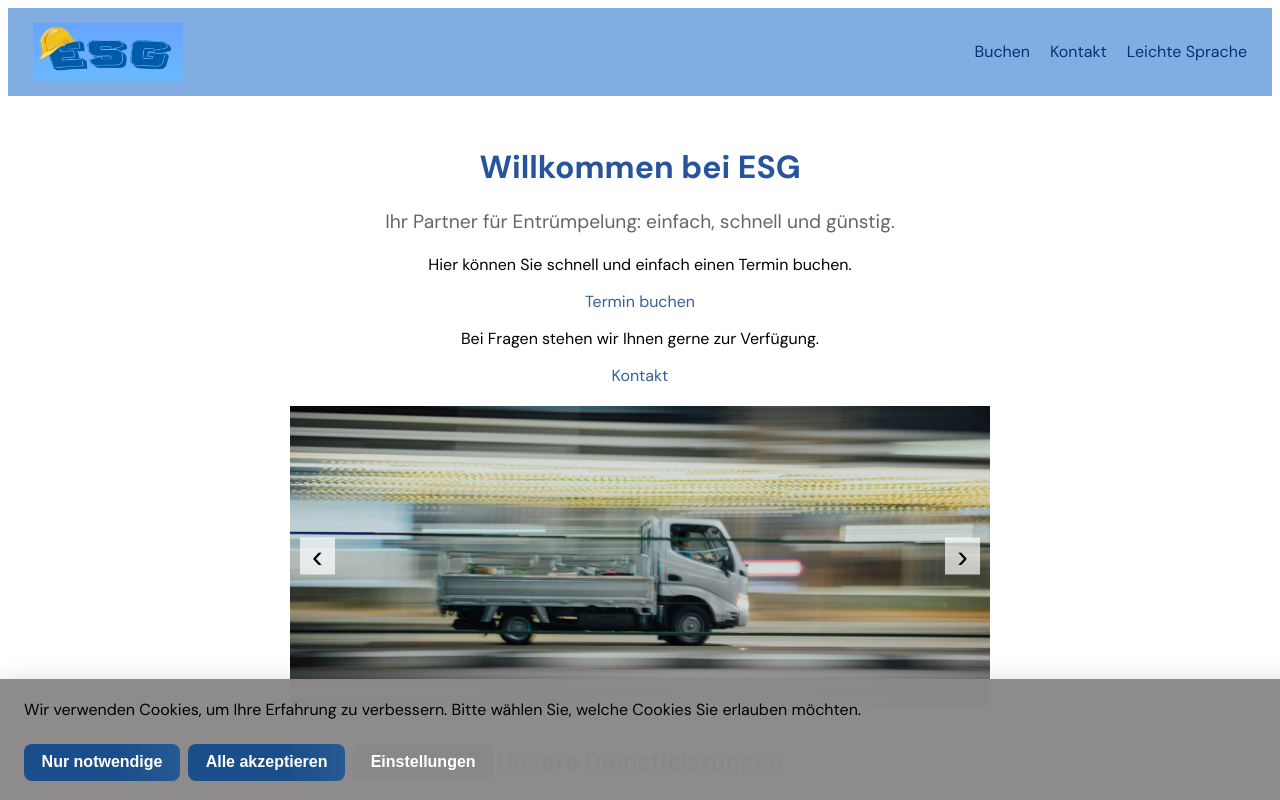
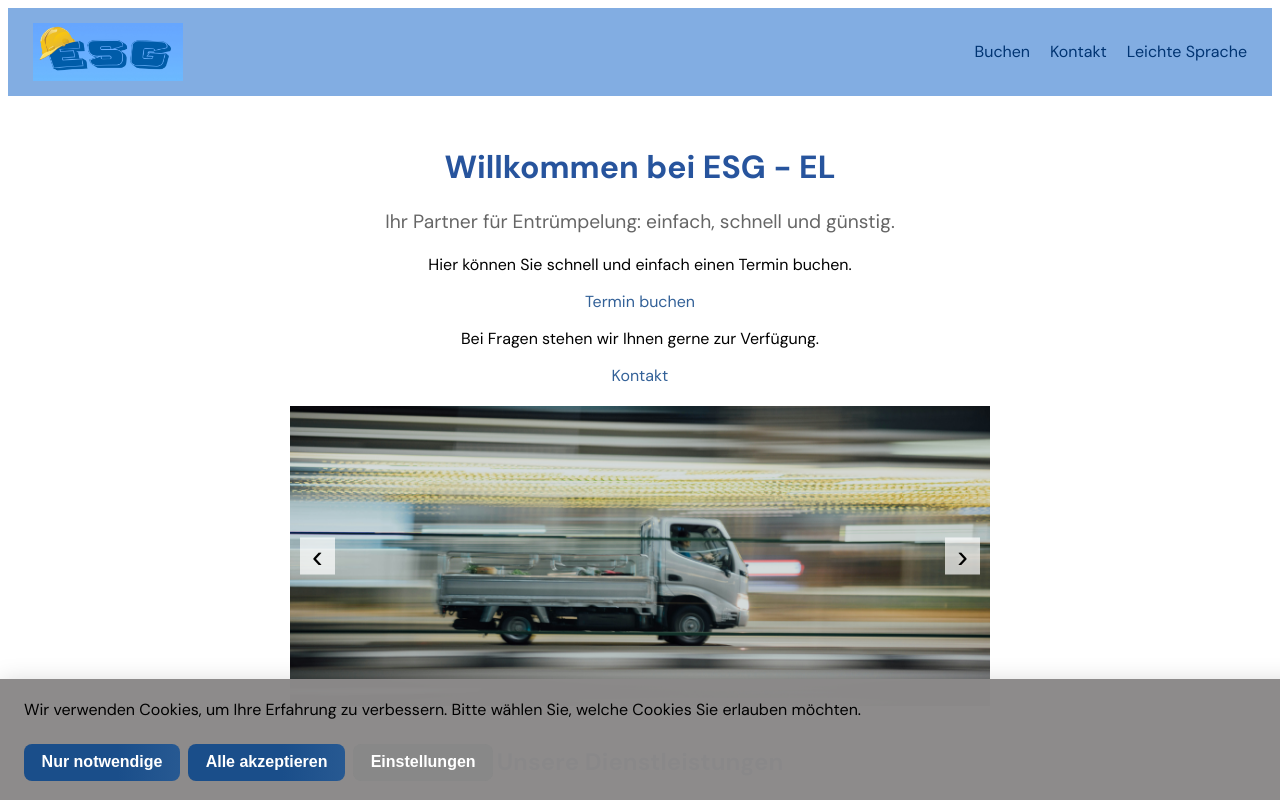
Before and after one commit to as070700/esg-el, a Nuxt app: page / in a window 1280 px wide. Shown: the top 800 px of the page. Built offline with nearby package versions, Linux system fonts and the light colour scheme.

Commit message:
Anpassung am Titel + Anpassungen an den Booking Formular

```diff
--- a/composables/useBookingForm.js
+++ b/composables/useBookingForm.js
@@ -22,7 +22,6 @@ export function useBookingForm() {
     formData.append('_template', 'table')
     formData.append('_subject', 'Neue Terminbuchung von ESG')
     formData.append('_autoresponse', 'Vielen Dank für Ihre Buchung! Wir melden uns zeitnah bei Ihnen.')
-    formData.append('_honey', '')
 
     await fetch('https://formsubmit.co/info@esg-el.de', {
       method: 'POST',
--- a/pages/index.vue
+++ b/pages/index.vue
@@ -3,7 +3,7 @@
 // ----------------------------
 <template>
   <div class="welcome">
-    <h1>Willkommen bei ESG</h1>
+    <h1>Willkommen bei ESG - EL</h1>
     <p>Ihr Partner für Entrümpelung: einfach, schnell und günstig.</p>
   </div>
 
--- a/pages/leichtesprache.vue
+++ b/pages/leichtesprache.vue
@@ -1,6 +1,6 @@
 <template>
   <div class="leichtesprache">
-    <h1>Willkommen bei ESG in Leichter Sprache</h1>
+    <h1>Willkommen bei ESG - EL in Leichter Sprache</h1>
     <p>Wir helfen Ihnen beim Aufräumen und Umziehen.</p>
     <p>Sie können uns anrufen oder eine Nachricht schreiben.</p>
     <ul>
```
